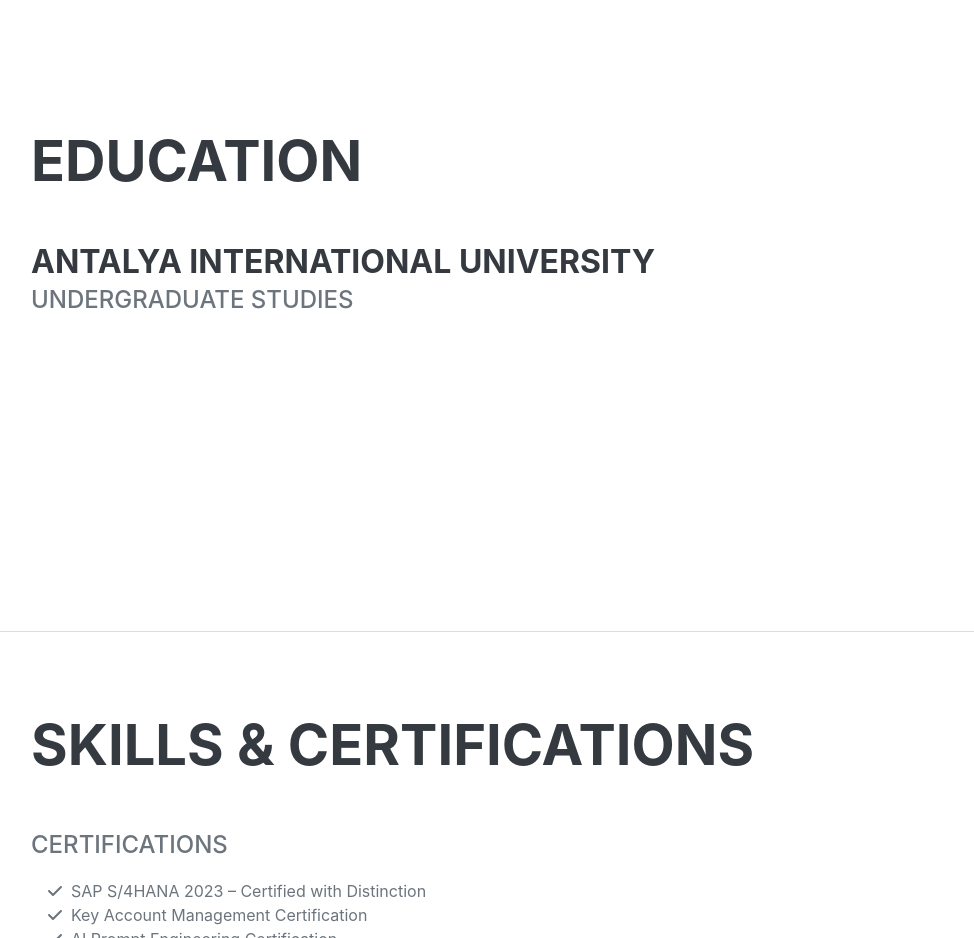
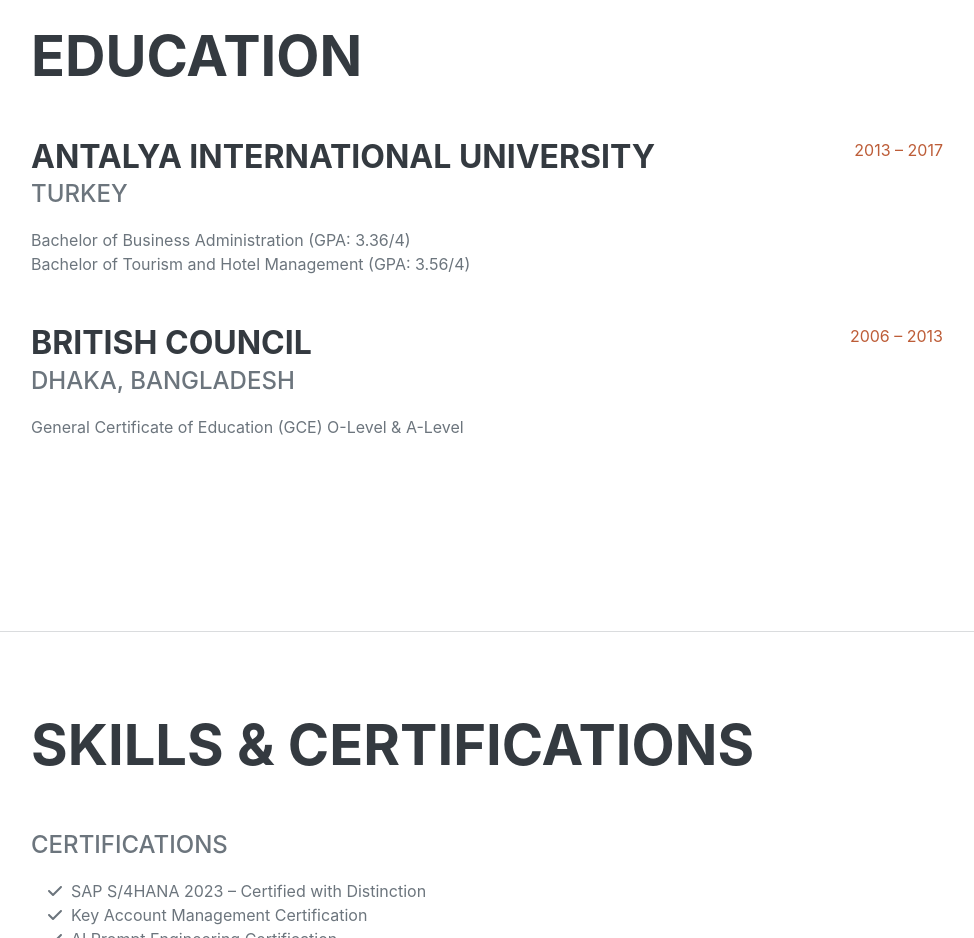
Before and after one commit to Abdur2Rashid/abdur2rashid.github.io, a plain HTML site: page index.html in a window 1280 px wide. Shown: the part 2580-3518 px from the top of the page, without its empty margins (289-1263 px from the left). Drawn offline with nearby package versions, Linux system fonts and the light colour scheme; a web font is replaced by a local one.

Commit message:
Revise education section with new details
Updated education section with detailed information including degrees and GPA.

```diff
--- a/index.html
+++ b/index.html
@@ -156,14 +156,34 @@
 
 <hr class="m-0" />
 
-<!-- Education -->
+<!-- Education (UPDATED with your details) -->
 <section class="resume-section" id="education">
     <div class="resume-section-content">
         <h2 class="mb-5">Education</h2>
-        <div>
-            <h3 class="mb-0">Antalya International University</h3>
-            <div class="subheading mb-3">Undergraduate Studies</div>
+
+        <div class="d-flex flex-column flex-md-row justify-content-between mb-5">
+            <div class="flex-grow-1">
+                <h3 class="mb-0">Antalya International University</h3>
+                <div class="subheading mb-3">Turkey</div>
+                <div>Bachelor of Business Administration (GPA: 3.36/4)</div>
+                <div>Bachelor of Tourism and Hotel Management (GPA: 3.56/4)</div>
+            </div>
+            <div class="flex-shrink-0">
+                <span class="text-primary">2013 – 2017</span>
+            </div>
         </div>
+
+        <div class="d-flex flex-column flex-md-row justify-content-between">
+            <div class="flex-grow-1">
+                <h3 class="mb-0">British Council</h3>
+                <div class="subheading mb-3">Dhaka, Bangladesh</div>
+                <div>General Certificate of Education (GCE) O-Level & A-Level</div>
+            </div>
+            <div class="flex-shrink-0">
+                <span class="text-primary">2006 – 2013</span>
+            </div>
+        </div>
+
     </div>
 </section>
 
```
